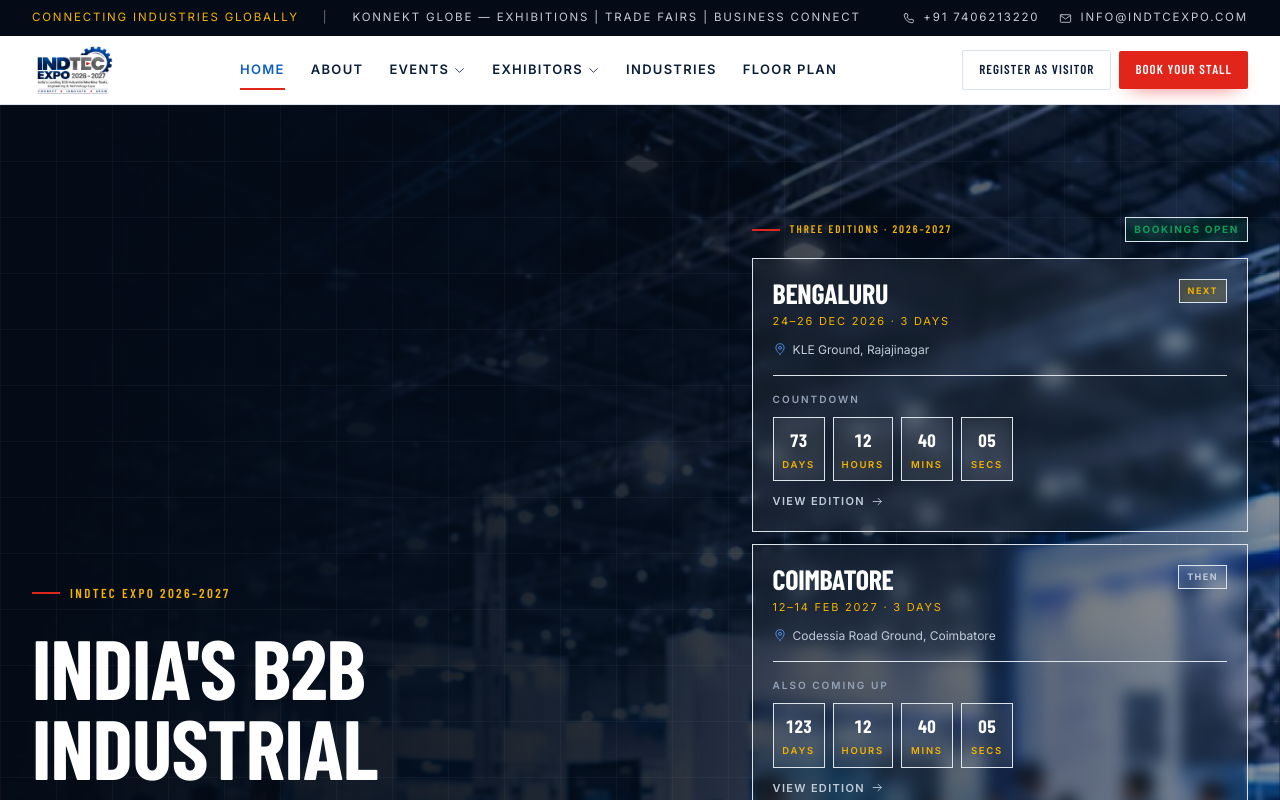
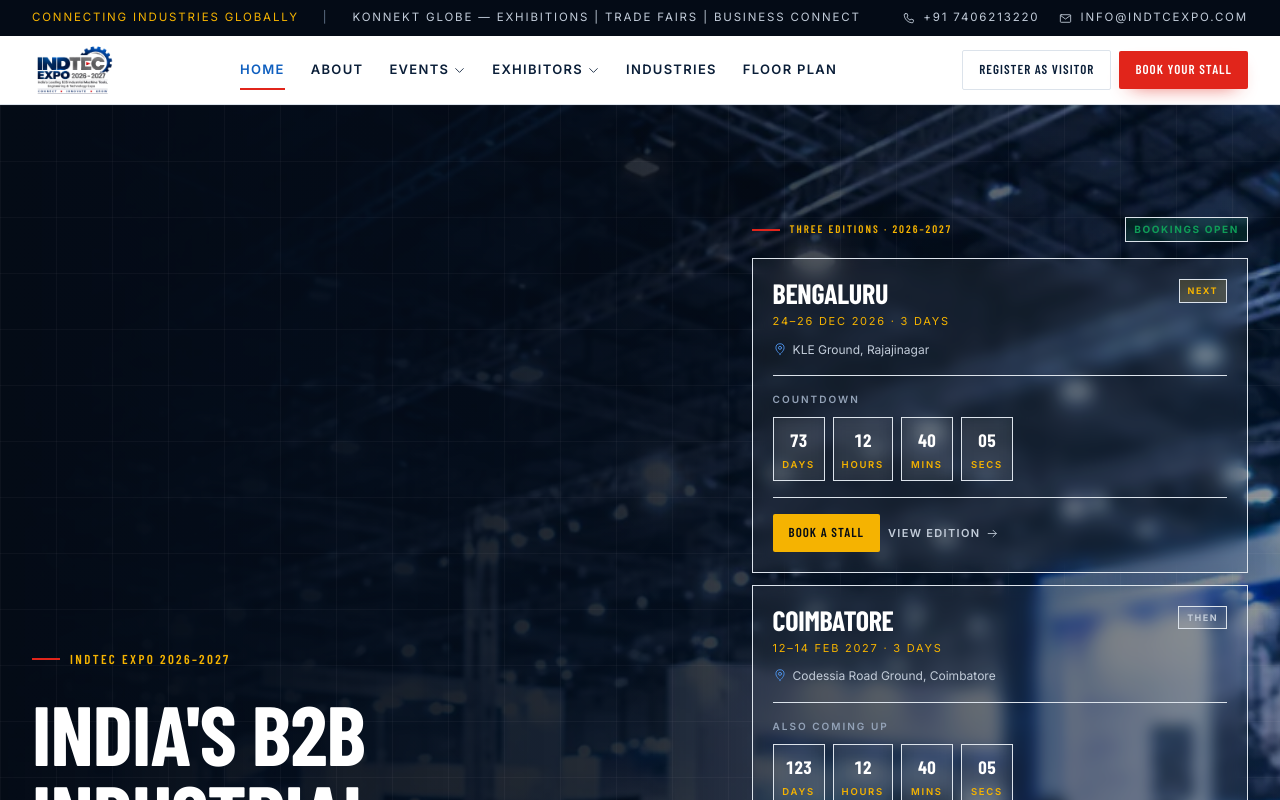
Before and after one commit to heymovox/indtecexpo, a Next.js app: page / in a window 1280 px wide. Shown: the top 800 px of the page. Built offline with nearby package versions, Linux system fonts and the light colour scheme.

Commit message:
Add a shining book-a-stall button to each hero edition card

```diff
--- a/src/app/exhibitors/book-your-stall/StallEnquiryForm.tsx
+++ b/src/app/exhibitors/book-your-stall/StallEnquiryForm.tsx
@@ -109,9 +109,20 @@ const sponsorshipOptions = [
 
 const fieldId = (name: string) => `exhibitor-${name}`;
 
-export function StallEnquiryForm() {
+/**
+ * `initialEvent` lets a card on another page deep-link straight into this form
+ * with that edition already ticked, e.g.
+ * /exhibitors/book-your-stall?event=bengaluru
+ */
+export function StallEnquiryForm({ initialEvent }: { initialEvent?: string }) {
   const [step, setStep] = useState(0);
-  const [form, setForm] = useState<FormState>(initialState);
+  const [form, setForm] = useState<FormState>({
+    ...initialState,
+    eventSlugs:
+      initialEvent && events.some((event) => event.slug === initialEvent)
+        ? [initialEvent]
+        : initialState.eventSlugs,
+  });
   const [consent, setConsent] = useState(false);
   const [errors, setErrors] = useState<FieldErrors>({});
   const [formError, setFormError] = useState<string | null>(null);
--- a/src/app/exhibitors/book-your-stall/page.tsx
+++ b/src/app/exhibitors/book-your-stall/page.tsx
@@ -65,9 +65,19 @@ const trustPoints = [
   "Early-bird and association offers available",
 ] as const;
 
-export default function BookYourStallPage() {
+export default async function BookYourStallPage({
+  searchParams,
+}: {
+  searchParams: Promise<{ event?: string | string[] }>;
+}) {
   const events = getSortedEvents();
   const phone = contactConfig.phones[0];
+  // Hero edition cards deep-link here as ?event=<slug> to pre-tick that city.
+  const requested = (await searchParams).event;
+  const requestedSlug = Array.isArray(requested) ? requested[0] : requested;
+  const initialEvent = events.some((event) => event.slug === requestedSlug)
+    ? requestedSlug
+    : undefined;
 
   return (
     <>
@@ -114,7 +124,7 @@ export default function BookYourStallPage() {
             </p>
 
             <div className="mt-7">
-              <StallEnquiryForm />
+              <StallEnquiryForm initialEvent={initialEvent} />
             </div>
           </div>
 
--- a/src/app/globals.css
+++ b/src/app/globals.css
@@ -277,6 +277,44 @@ body {
   transform: translateY(-1px);
 }
 
+/*
+ * Shining sweep for primary calls to action. The highlight is a skewed
+ * gradient that travels across the button on a loop, and is skipped for
+ * visitors who ask for reduced motion.
+ */
+.btn-shine {
+  position: relative;
+  overflow: hidden;
+  isolation: isolate;
+}
+
+.btn-shine::after {
+  content: "";
+  position: absolute;
+  inset: 0;
+  transform: translateX(-120%) skewX(-18deg);
+  background: linear-gradient(
+    90deg,
+    transparent 0%,
+    rgb(255 255 255 / 0.55) 45%,
+    rgb(255 255 255 / 0.75) 50%,
+    rgb(255 255 255 / 0.55) 55%,
+    transparent 100%
+  );
+  pointer-events: none;
+  animation: btn-shine-sweep 3.2s ease-in-out infinite;
+}
+
+.btn-shine:hover::after {
+  animation-duration: 1.4s;
+}
+
+@media (prefers-reduced-motion: reduce) {
+  .btn-shine::after {
+    display: none;
+  }
+}
+
 .btn-sm {
   padding: 0.5625rem 1rem;
   font-size: 0.8125rem;
--- a/src/app/page.tsx
+++ b/src/app/page.tsx
@@ -136,10 +136,10 @@ export default function HomePage() {
                         : "Later";
                   return (
                     <li key={event.slug}>
-                      <Link
-                        href={`/events/${event.slug}`}
-                        className="group block border border-white/15 bg-white/[0.06] p-4 backdrop-blur-sm transition hover:border-gold-500/60 hover:bg-white/[0.10] sm:p-5"
-                      >
+                      {/* A plain container, not a Link: the card now holds two
+                          separate links (view edition + book a stall) and
+                          anchors cannot be nested. */}
+                      <div className="group border border-white/15 bg-white/[0.06] p-4 backdrop-blur-sm transition hover:border-gold-500/60 hover:bg-white/[0.10] sm:p-5">
                         <div className="flex items-start justify-between gap-3">
                           <div className="min-w-0">
                             <h2 className="display text-2xl leading-none sm:text-[1.75rem]">
@@ -186,24 +186,28 @@ export default function HomePage() {
                           </div>
                         ) : null}
 
-                        <span className="mt-3 inline-flex items-center gap-1.5 text-[11px] font-semibold uppercase tracking-[0.12em] text-steel-300 transition group-hover:text-gold-500">
-                          View edition
-                          <Icon name="arrow-right" size={13} />
-                        </span>
-                      </Link>
+                        <div className="mt-4 flex flex-wrap items-center gap-2 border-t border-white/10 pt-4">
+                          <Button
+                            href={`/exhibitors/book-your-stall?event=${event.slug}`}
+                            variant="gold"
+                            size="sm"
+                            className="btn-shine"
+                          >
+                            Book a Stall
+                          </Button>
+                          <Link
+                            href={`/events/${event.slug}`}
+                            className="inline-flex items-center gap-1.5 text-[11px] font-semibold uppercase tracking-[0.12em] text-steel-300 transition hover:text-gold-500"
+                          >
+                            View edition
+                            <Icon name="arrow-right" size={13} />
+                          </Link>
+                        </div>
+                      </div>
                     </li>
                   );
                 })}
               </ul>
-
-              <div className="mt-4 flex flex-wrap gap-2">
-                <Button href="/events" variant="outline-light" size="sm" withArrow>
-                  Compare Editions
-                </Button>
-                <Button href="/exhibitors/book-your-stall" variant="gold" size="sm">
-                  Book a Stall
-                </Button>
-              </div>
             </aside>
           </div>
         </div>
```
